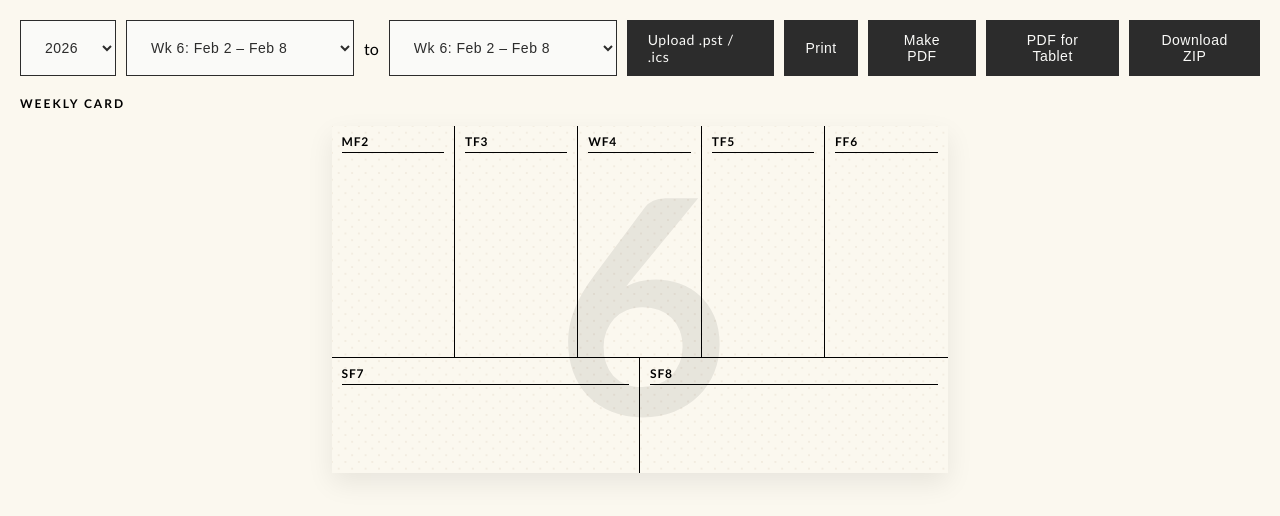
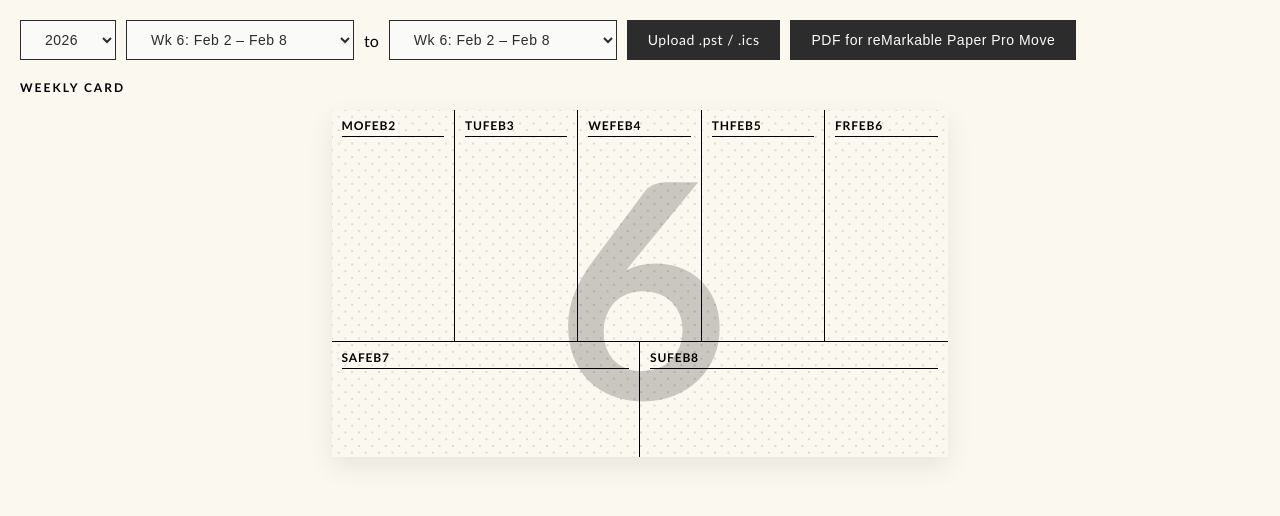
Before and after one commit to KevinKolb/planner, a plain HTML site: page index.html in a window 1280 px wide. Drawn offline with nearby package versions, Linux system fonts and the light colour scheme.

Commit message:
weekly done

```diff
--- a/index.html
+++ b/index.html
@@ -6,7 +6,6 @@
     <title>Week View</title>
     <script src="https://cdnjs.cloudflare.com/ajax/libs/html2canvas/1.4.1/html2canvas.min.js"></script>
     <script src="https://cdnjs.cloudflare.com/ajax/libs/jspdf/2.5.1/jspdf.umd.min.js"></script>
-    <script src="https://cdnjs.cloudflare.com/ajax/libs/jszip/3.10.1/jszip.min.js"></script>
     <style>
         * {
             margin: 0;
@@ -16,7 +15,7 @@
 
         :root {
             --card-bg: transparent;
-            --card-dot: #ede5d7;
+            --card-dot: rgba(0,0,0,0.2);
             --card-border: #000000;
             --card-text: #000000;
             --accent: #2c2c2c;
@@ -130,7 +129,7 @@
             justify-content: center;
             font-size: 300px;
             font-weight: 700;
-            color: rgba(0, 0, 0, 0.08);
+            color: rgba(0, 0, 0, 0.2);
             pointer-events: none;
             z-index: 1;
             line-height: 1;
@@ -203,56 +202,6 @@
             color: #2c2c2c;
         }
 
-        @page {
-            size: 8.5in 11in portrait;
-            margin: 0;
-        }
-
-        @media print {
-            * {
-                -webkit-print-color-adjust: exact !important;
-                print-color-adjust: exact !important;
-            }
-
-            html, body {
-                width: 8.5in;
-                height: 11in;
-            }
-
-            body {
-                margin: 0;
-                padding: 0;
-                background: white;
-                display: flex;
-                justify-content: center;
-                align-items: flex-start;
-            }
-
-            .controls {
-                display: none !important;
-            }
-
-            h1 {
-                display: none !important;
-            }
-
-            .week-box {
-                box-shadow: none;
-                margin: 0;
-                width: 163.2mm;
-                height: 91.8mm;
-                border: none;
-                page-break-inside: avoid;
-            }
-
-            .weeks-container {
-                gap: 0.25in;
-            }
-
-            .watermark {
-                color: rgba(0, 0, 0, 0.08);
-            }
-        }
     </style>
 </head>
 <body>
@@ -265,10 +214,7 @@
             Upload .pst / .ics
             <input type="file" id="calFile" accept=".pst,.ics" onchange="handleFileUpload(this.files[0])" hidden>
         </label>
-        <button onclick="printWeekView()">Print</button>
-<button onclick="makePDF()">Make PDF</button>
-        <button onclick="makePDFTablet()">PDF for Tablet</button>
-        <button onclick="downloadZIP()">Download ZIP</button>
+        <button onclick="makePDFReMarkable()">PDF for reMarkable Paper Pro Move</button>
     </div>
 
     <h1>Weekly Card</h1>
@@ -285,7 +231,7 @@
             const box = document.createElement('div');
             box.className = 'week-box';
             box.innerHTML = '<span class="watermark"></span>' +
-                ['M','T','W','T','F','S','S'].map(d =>
+                ['Mo','Tu','We','Th','Fr','Sa','Su'].map(d =>
                     '<div class="column"><div class="day-label">' + d + '</div><div class="column-content"></div></div>'
                 ).join('');
             return box;
@@ -353,8 +299,8 @@
             return months[d.getMonth()] + ' ' + d.getDate();
         }
 
-        const dayLetters = ['M','T','W','T','F','S','S'];
-        const monthLetters = ['J','F','M','A','M','J','J','A','S','O','N','D'];
+        const dayLetters = ['Mo','Tu','We','Th','Fr','Sa','Su'];
+        const monthLetters = ['Jan','Feb','Mar','Apr','May','Jun','Jul','Aug','Sep','Oct','Nov','Dec'];
         let pstItems = [];
         let currentWeekSet = [];
 
@@ -598,13 +544,10 @@
             }
         }
 
-        function printWeekView() {
-            window.print();
-        }
-
-async function makePDF() {
-            const box = weekBoxes[0];
+        async function makePDFReMarkable() {
+            for (const { year, week, box } of currentWeekSet) {
                 const rect = box.getBoundingClientRect();
+                // reMarkable Paper Pro Move: 1696x954 @ 264 PPI = 163.2x91.8mm
                 const scale = 1696 / rect.width;
 
                 const canvas = await html2canvas(box, {
@@ -617,41 +560,21 @@ async function makePDF() {
                     scrollY: 0
                 });
 
-            // Rotate the canvas 90 degrees clockwise
-            const rotated = document.createElement('canvas');
-            rotated.width = canvas.height;
-            rotated.height = canvas.width;
-            const ctx = rotated.getContext('2d');
-            ctx.translate(rotated.width / 2, rotated.height / 2);
-            ctx.rotate(Math.PI / 2);
-            ctx.drawImage(canvas, -canvas.width / 2, -canvas.height / 2);
-
-            // Create PDF: 91.8mm wide x 163.2mm tall
-            const { jsPDF } = window.jspdf;
-            const pdf = new jsPDF({ orientation: 'portrait', unit: 'mm', format: [91.8, 163.2] });
-
-            const imgData = rotated.toDataURL('image/png');
-            pdf.addImage(imgData, 'PNG', 0, 0, 91.8, 163.2);
-
-            const week = box.dataset.week || 'week';
-            pdf.save(`week-card-${week}.pdf`);
+                // Draw dot pattern on canvas (html2canvas doesn't capture CSS gradients)
+                const dotCtx = canvas.getContext('2d');
+                dotCtx.fillStyle = 'rgba(0, 0, 0, 0.2)';
+                const spacing = 0.14 * 264; // 0.14in at 264 PPI
+                const dotR = 1.5;
+                for (let y = 0; y < canvas.height + spacing; y += spacing) {
+                    for (let x = 0; x < canvas.width + spacing; x += spacing) {
+                        dotCtx.beginPath();
+                        dotCtx.arc(x, y, dotR, 0, Math.PI * 2);
+                        dotCtx.fill();
+                        dotCtx.beginPath();
+                        dotCtx.arc(x + spacing / 2, y + spacing / 2, dotR, 0, Math.PI * 2);
+                        dotCtx.fill();
                     }
-
-        async function makePDFTablet() {
-            const box = weekBoxes[0];
-            const rect = box.getBoundingClientRect();
-            // Render at reMarkable native 264 PPI: 195.6mm width = 2034px
-            const scale = 1696 / rect.width;
-
-            const canvas = await html2canvas(box, {
-                scale,
-                useCORS: true,
-                backgroundColor: '#ffffff',
-                width: rect.width,
-                height: rect.height,
-                scrollX: 0,
-                scrollY: 0
-            });
+                }
 
                 // Rotate the canvas 90 degrees clockwise
                 const rotated = document.createElement('canvas');
@@ -662,59 +585,18 @@ async function makePDF() {
                 ctx.rotate(Math.PI / 2);
                 ctx.drawImage(canvas, -canvas.width / 2, -canvas.height / 2);
 
-            // Create PDF sized to reMarkable Paper Pro Move: 107.8 x 195.6 mm
+                // PDF portrait: 91.8mm wide x 163.2mm tall (reMarkable Paper Pro Move screen)
                 const { jsPDF } = window.jspdf;
                 const pdf = new jsPDF({ orientation: 'portrait', unit: 'mm', format: [91.8, 163.2] });
 
                 const imgData = rotated.toDataURL('image/png');
                 pdf.addImage(imgData, 'PNG', 0, 0, 91.8, 163.2);
 
-            const week = box.dataset.week || 'week';
-            pdf.save(`week-card-${week}-tablet.pdf`);
+                const ww = String(week).padStart(2, '0');
+                pdf.save(`${year}${ww}.pdf`);
+            }
         }
 
-        async function downloadZIP() {
-            if (currentWeekSet.length === 0) return;
-            const zip = new JSZip();
-            const startWeek = parseInt(weekSelect.value);
-            const endWeek = parseInt(endWeekSelect.value);
-
-            for (const { year, week, box } of currentWeekSet) {
-                const rect = box.getBoundingClientRect();
-                const scale = 1696 / rect.width;
-                const canvas = await html2canvas(box, {
-                    scale,
-                    useCORS: true,
-                    backgroundColor: '#ffffff',
-                    width: rect.width,
-                    height: rect.height,
-                    scrollX: 0,
-                    scrollY: 0
-                });
-
-                // Rotate 90 degrees clockwise
-                const rotated = document.createElement('canvas');
-                rotated.width = canvas.height;
-                rotated.height = canvas.width;
-                const ctx = rotated.getContext('2d');
-                ctx.translate(rotated.width / 2, rotated.height / 2);
-                ctx.rotate(Math.PI / 2);
-                ctx.drawImage(canvas, -canvas.width / 2, -canvas.height / 2);
-
-                // Create tablet PDF: 107.8 x 195.6 mm (reMarkable Paper Pro Move)
-                const { jsPDF } = window.jspdf;
-                const pdf = new jsPDF({ orientation: 'portrait', unit: 'mm', format: [91.8, 163.2] });
-                pdf.addImage(rotated.toDataURL('image/png'), 'PNG', 0, 0, 91.8, 163.2);
-                zip.file(`week-${week}.pdf`, pdf.output('arraybuffer'));
-            }
-
-            const blob = await zip.generateAsync({ type: 'blob' });
-            const link = document.createElement('a');
-            link.download = `weeks-${startWeek}-${endWeek}.zip`;
-            link.href = URL.createObjectURL(blob);
-            link.click();
-            URL.revokeObjectURL(link.href);
-        }
     </script>
 </body>
 </html>
```
Lines whose indentation alone changed are shown as unchanged.
